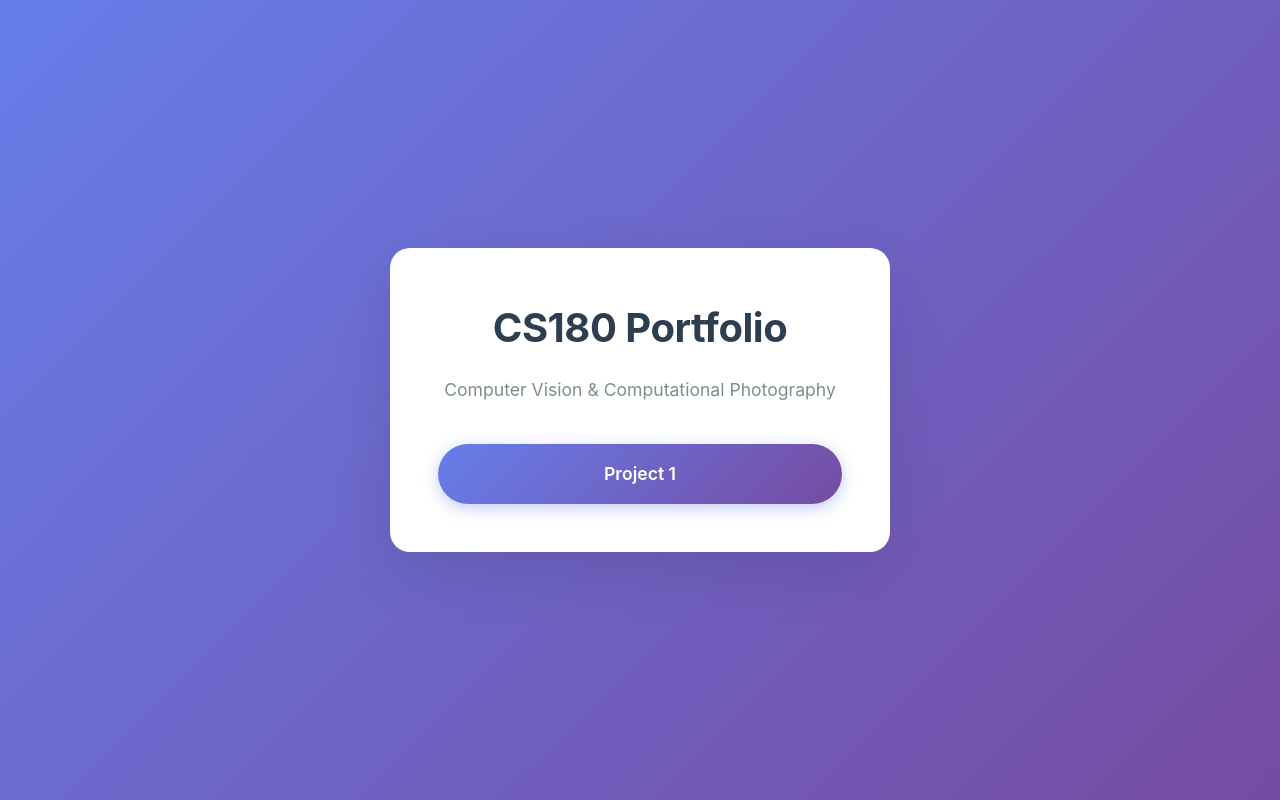
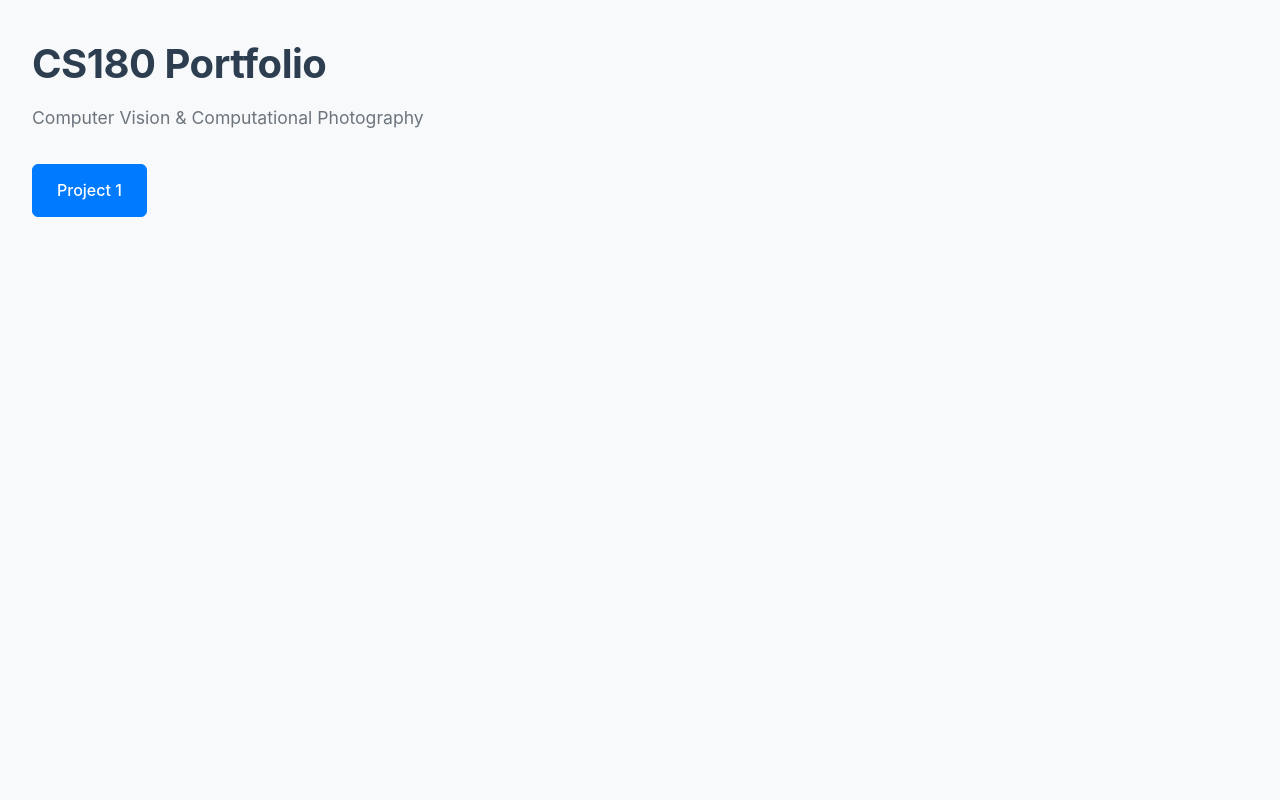
Before and after one commit to sjprasad-berkeley/sjprasad-berkeley.github.io, a plain HTML site: page index.html in a window 1280 px wide. Drawn offline with Linux system fonts and the light colour scheme.

Commit message:
top left

```diff
--- a/styles.css
+++ b/styles.css
@@ -8,35 +8,27 @@ body {
     font-family: -apple-system, BlinkMacSystemFont, 'Segoe UI', Roboto, Oxygen, Ubuntu, Cantarell, sans-serif;
     line-height: 1.6;
     color: #333;
-    background: linear-gradient(135deg, #667eea 0%, #764ba2 100%);
-    min-height: 100vh;
-    display: flex;
-    align-items: center;
-    justify-content: center;
+    background: #f8f9fa;
+    padding: 2rem;
 }
 
 .container {
-    background: white;
-    padding: 3rem;
-    border-radius: 20px;
-    box-shadow: 0 20px 60px rgba(0, 0, 0, 0.1);
-    text-align: center;
-    max-width: 500px;
-    width: 90%;
+    max-width: 1200px;
+    margin: 0;
 }
 
 h1 {
     font-size: 2.5rem;
     font-weight: 700;
     color: #2c3e50;
-    margin-bottom: 1rem;
+    margin-bottom: 0.5rem;
     letter-spacing: -0.5px;
 }
 
 .subtitle {
-    color: #7f8c8d;
+    color: #6c757d;
     font-size: 1.1rem;
-    margin-bottom: 2.5rem;
+    margin-bottom: 2rem;
     font-weight: 400;
 }
 
@@ -44,34 +36,35 @@ h1 {
     display: flex;
     flex-direction: column;
     gap: 1rem;
+    align-items: flex-start;
 }
 
 .project-link {
     display: inline-block;
-    padding: 1rem 2rem;
-    background: linear-gradient(135deg, #667eea 0%, #764ba2 100%);
+    padding: 0.8rem 1.5rem;
+    background: #007bff;
     color: white;
     text-decoration: none;
-    border-radius: 50px;
-    font-weight: 600;
-    font-size: 1.1rem;
-    transition: all 0.3s ease;
-    box-shadow: 0 4px 15px rgba(102, 126, 234, 0.4);
+    border-radius: 6px;
+    font-weight: 500;
+    font-size: 1rem;
+    transition: all 0.2s ease;
+    border: 1px solid #007bff;
 }
 
 .project-link:hover {
-    transform: translateY(-2px);
-    box-shadow: 0 8px 25px rgba(102, 126, 234, 0.6);
+    background: #0056b3;
+    border-color: #0056b3;
 }
 
 .project-link:active {
-    transform: translateY(0);
+    background: #004085;
+    border-color: #004085;
 }
 
-@media (max-width: 480px) {
-    .container {
-        padding: 2rem;
-        margin: 1rem;
+@media (max-width: 768px) {
+    body {
+        padding: 1rem;
     }
 
     h1 {
```
Also changed, not shown: 1/index.html (+7 -13 lines).
